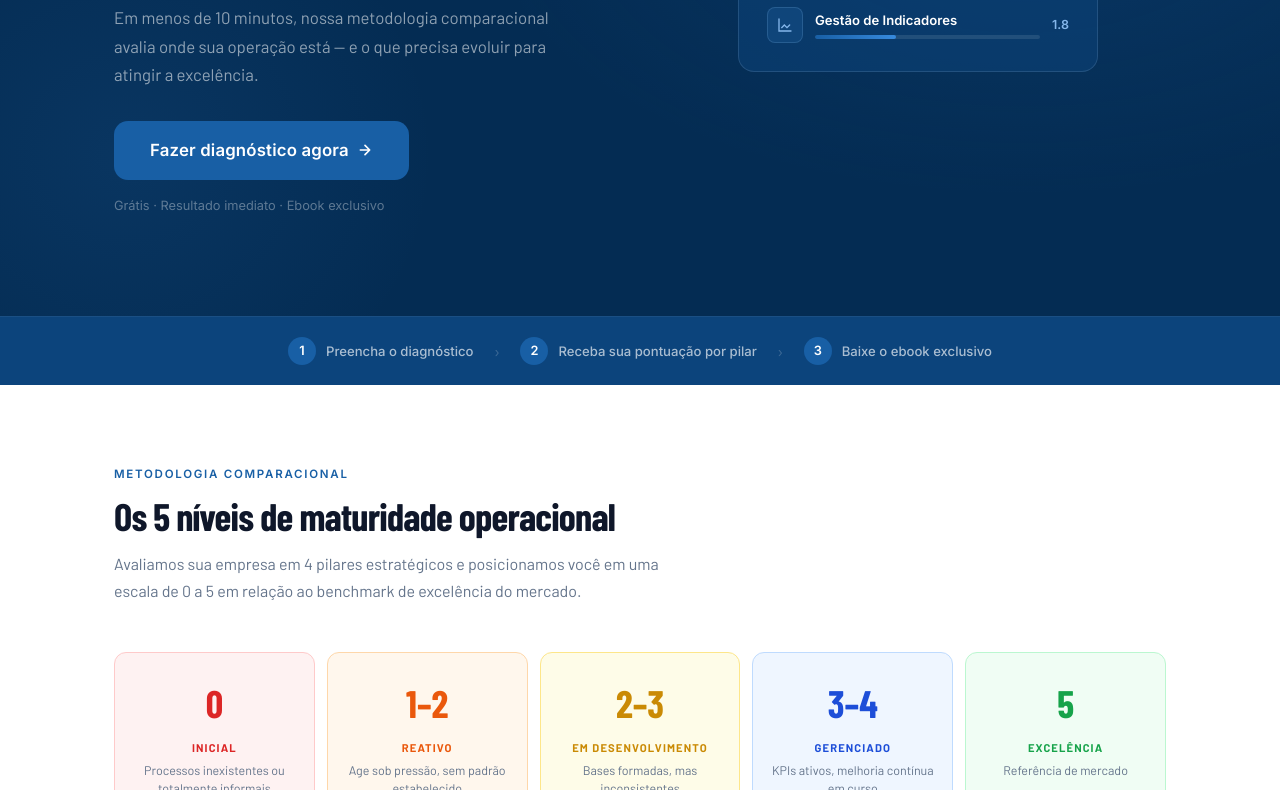
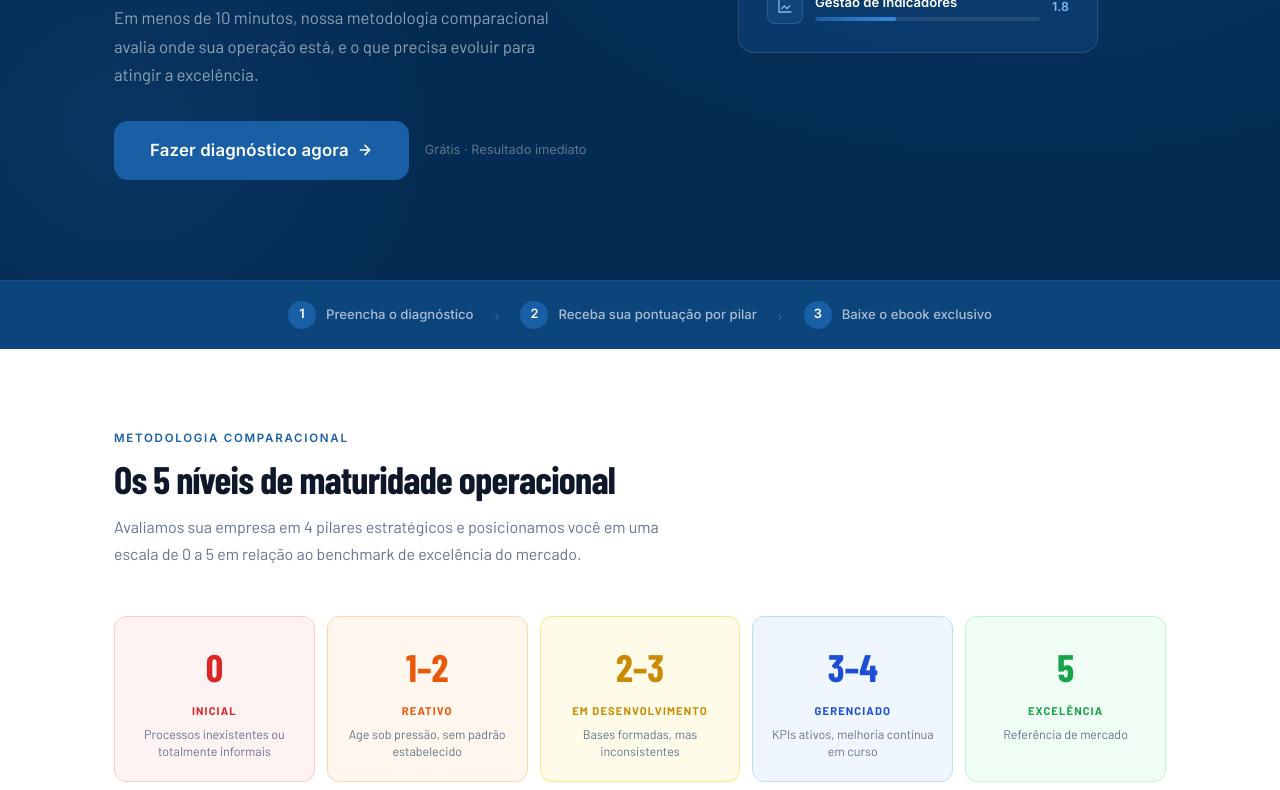
Before and after one commit to pedcaastro/evox, a plain HTML site: page index.html in a window 1280 px wide. Shown: the part 489-1279 px from the top of the page. Drawn offline with nearby package versions, Linux system fonts and the light colour scheme; a web font is replaced by a local one.

Commit message:
v6 - mudança no homepage

```diff
--- a/index.html
+++ b/index.html
@@ -40,14 +40,14 @@
             Descubra o grau de maturidade operacional da sua <em>empresa</em>
           </h1>
           <p class="hero-desc fade-up fade-up-3">
-            Em menos de 10 minutos, nossa metodologia comparacional avalia onde sua operação está — e o que precisa evoluir para atingir a excelência.
+            Em menos de 10 minutos, nossa metodologia comparacional avalia onde sua operação está, e o que precisa evoluir para atingir a excelência.
           </p>
           <div class="hero-actions fade-up fade-up-4">
             <a href="lead.html" class="btn btn-primary btn-lg">
               Fazer diagnóstico agora
               <svg width="16" height="16" viewBox="0 0 24 24" fill="none" stroke="currentColor" stroke-width="2.5" stroke-linecap="round" stroke-linejoin="round"><path d="M5 12h14M12 5l7 7-7 7"/></svg>
             </a>
-            <span class="hero-note">Grátis · Resultado imediato · Ebook exclusivo</span>
+            <span class="hero-note">Grátis · Resultado imediato</span>
           </div>
         </div>
 
@@ -162,7 +162,7 @@
       <div class="cta-inner">
         <div class="cta-text">
           <h2>Pronto para saber onde sua operação está?</h2>
-          <p>20 perguntas. 4 pilares. Resultado imediato com guia exclusivo baseado no seu diagnóstico.</p>
+          <p>20 perguntas. 4 pilares. Resultado imediato.</p>
         </div>
         <a href="lead.html" class="btn btn-white btn-lg">
           Iniciar diagnóstico gratuito
```
